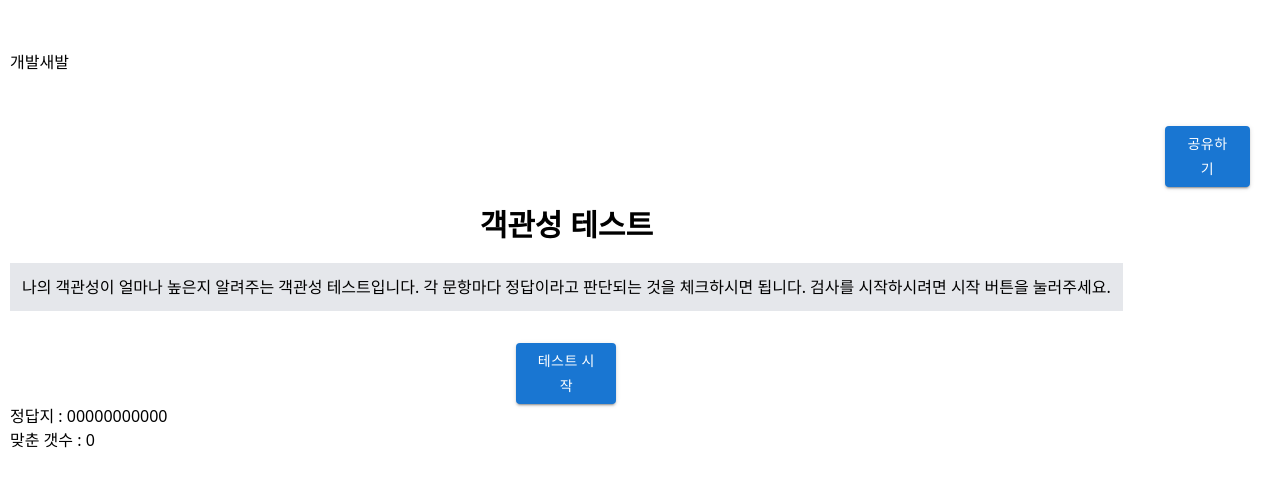
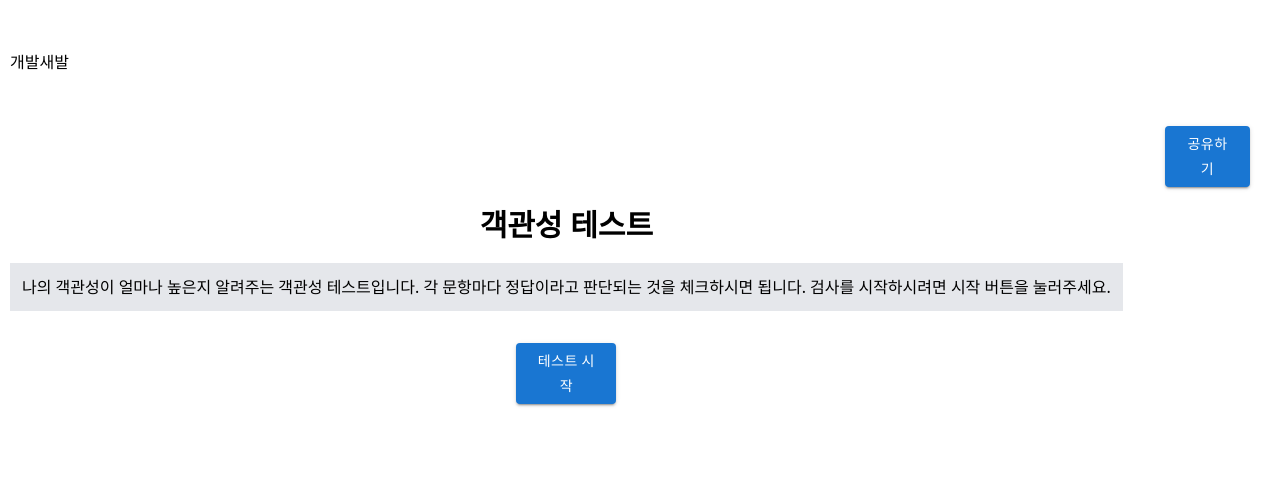
Before and after one commit to gaebal-saebal/objectivity-test-app, a React (Vite) app: page / in a window 1280 px wide. Shown: the top 486 px of the page. Built offline with nearby package versions, Linux system fonts and the light colour scheme.

Commit message:
chore : 불필요한 코드 삭제

```diff
--- a/src/App.jsx
+++ b/src/App.jsx
@@ -101,10 +101,6 @@ function App() {
         <Route path='/result/:id' element={<Result />} />
         <Route path='*' element={<div>404 Error</div>} />
       </Routes>
-      <div>정답지 : {correctArr}</div>
-      <div>맞춘 갯수 : {correctAmount}</div>
-
-      {/* <Result /> */}
     </>
   );
 }
```
